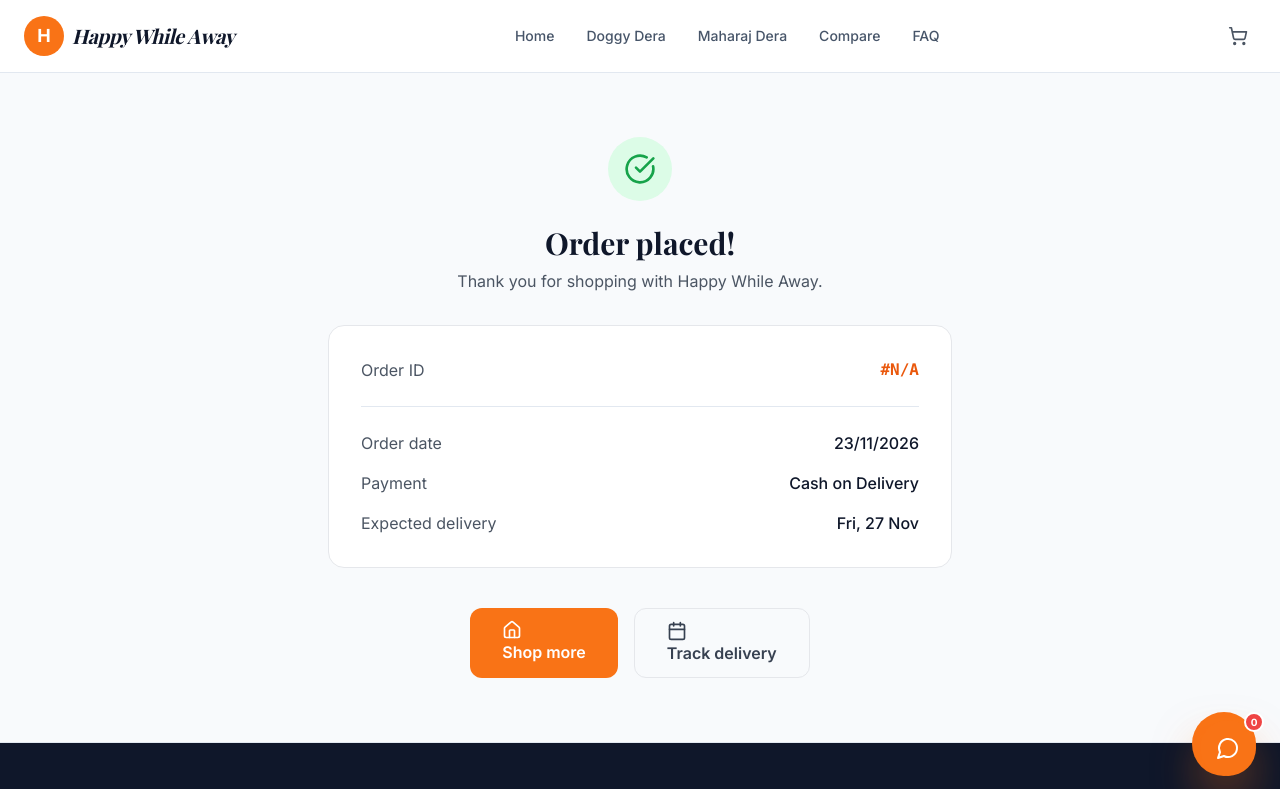
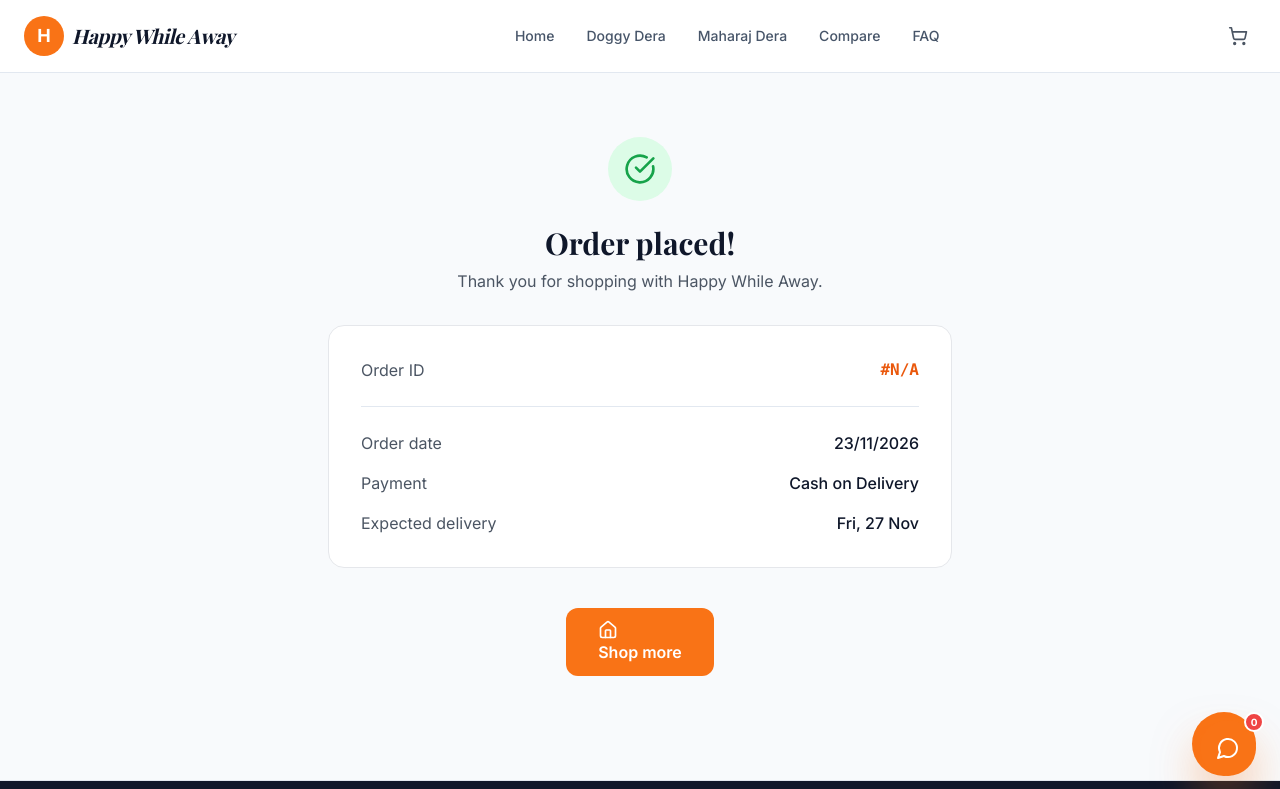
Before and after one commit to monishkumar3499/310622106088-hwa-hackathon, a Next.js app: page /order-confirmation in a window 1280 px wide. Shown: the top 789 px of the page. Built offline with nearby package versions, Linux system fonts and the light colour scheme.

Commit message:
Remove Track delivery button, center Shop more on order confirmation

```diff
--- a/app/order-confirmation/page.tsx
+++ b/app/order-confirmation/page.tsx
@@ -2,7 +2,7 @@
 
 import { useState } from "react"
 import Link from "next/link"
-import { CheckCircle, Home, Calendar } from "lucide-react"
+import { CheckCircle, Home } from "lucide-react"
 
 export default function OrderConfirmationPage() {
   const params = new URLSearchParams(typeof window === "undefined" ? "" : window.location.search)
@@ -42,19 +42,13 @@ export default function OrderConfirmationPage() {
         </div>
       </div>
 
-      <div className="flex flex-col sm:flex-row gap-4 justify-center">
+      <div className="flex justify-center gap-4 mb-10">
         <Link
           href="/"
           className="px-8 py-3 bg-orange-500 text-white rounded-xl font-semibold hover:bg-orange-600 transition"
         >
           <Home size={20} className="mr-2" /> Shop more
         </Link>
-        <Link
-          href="/faq"
-          className="px-8 py-3 border border-gray-200 rounded-xl font-semibold text-gray-700 hover:bg-gray-50 transition"
-        >
-          <Calendar size={20} className="mr-2" /> Track delivery
-        </Link>
       </div>
     </div>
   )
```
